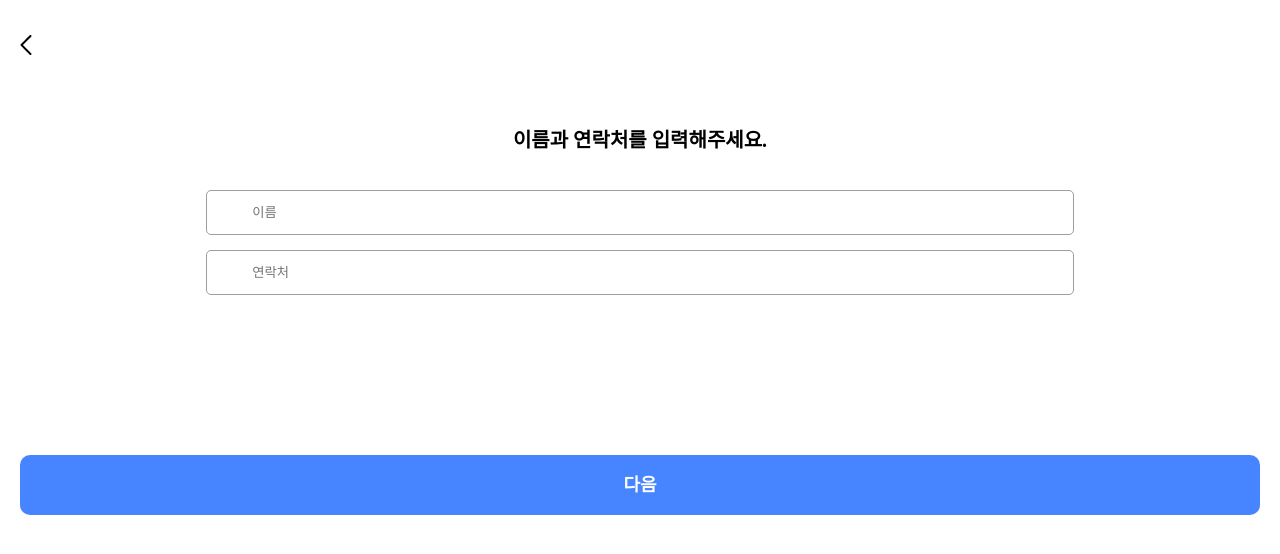
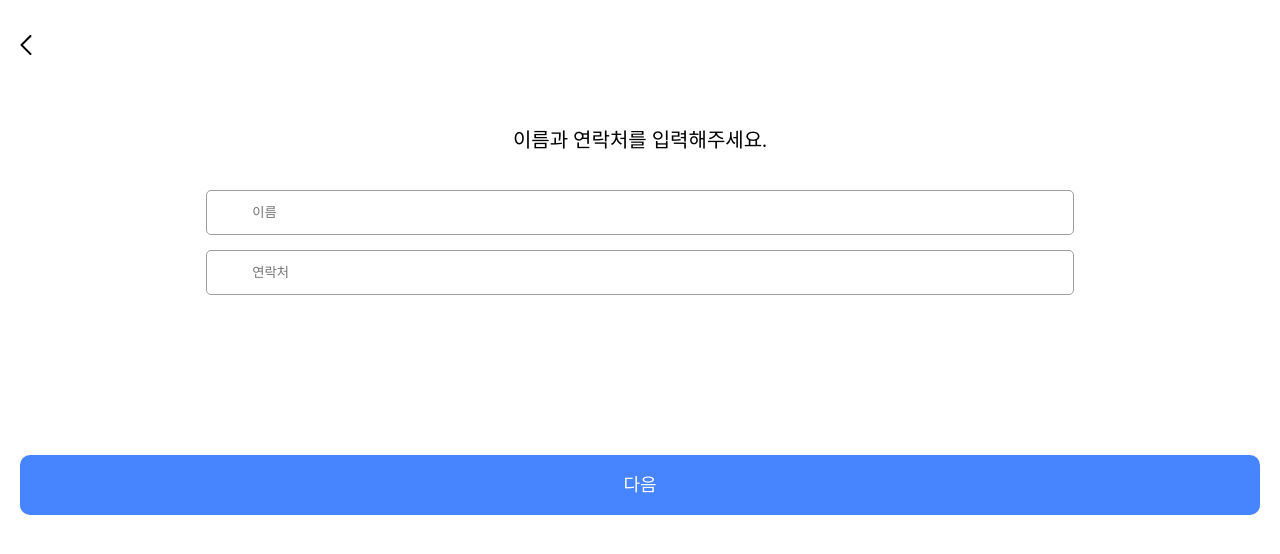
Before and after one commit to KEBBootCamp/Frontend, a React (Vite) app: page /sign-up-1 in a window 1280 px wide. Shown: the top 554 px of the page. Built offline with nearby package versions, Linux system fonts and the light colour scheme.

Commit message:
font-fix: 폰트 설정 후 font-weight 수정

```diff
--- a/src/components/Common/MypageHeader.jsx
+++ b/src/components/Common/MypageHeader.jsx
@@ -29,6 +29,5 @@ const MypageHeaderBox = styled.div`
     align-items: center;
     margin-right: 6rem;
 
-    font-weight: 600;
     font-size: 2rem;
 `;
--- a/src/components/SignUp/SignUp1.jsx
+++ b/src/components/SignUp/SignUp1.jsx
@@ -6,9 +6,9 @@ import { useNavigate } from "react-router-dom";
 function SignUp1() {
     const navigate = useNavigate();
 
-    // const handleClickNextBtn = () => {
-    //     navigate("/sign-up-2");
-    // };
+    const handleClickNextBtn = () => {
+        navigate("/sign-up-2");
+    };
 
     // const handleClickBackBtn = () => {
     //     navigate("/sign-up-usage");
@@ -30,7 +30,7 @@ function SignUp1() {
                     </TextBoxWrapper>
                 </InputBox>
                 <SelectNextBtnWrapper>
-                    <SelectNextBtn>다음</SelectNextBtn>
+                    <SelectNextBtn onClick={handleClickNextBtn}>다음</SelectNextBtn>
                 </SelectNextBtnWrapper>
             </SignUp1Container>
         </SignUp1Wrapper>
@@ -59,7 +59,6 @@ const SignUp1Question = styled.div`
     margin-top: 3rem;
 
     font-size: 2rem;
-    font-weight: 600;
 `;
 
 const SignUp1Text = styled.div``;
@@ -73,7 +72,7 @@ const SelectNextBtn = styled.button`
     width: 100%;
     height: 6rem;
 
-    font-weight: 600;
+    font-weight: 300;
     font-size: 1.8rem;
 
     margin-top: 10rem;
--- a/src/components/SignUp/SignUpDone.jsx
+++ b/src/components/SignUp/SignUpDone.jsx
@@ -59,7 +59,6 @@ const SignUpDoneTextWrapper = styled.div`
 `;
 
 const SignUpDoneText = styled.div`
-    font-weight: 600;
     font-size: 2.5rem;
 `;
 
@@ -72,7 +71,7 @@ const SelectDoneBtn = styled.button`
     width: 100%;
     height: 6rem;
 
-    font-weight: 600;
+    font-weight: 500;
     font-size: 1.8rem;
 
     margin-top: 10rem;
--- a/src/components/SignUp/SignUpUsage.jsx
+++ b/src/components/SignUp/SignUpUsage.jsx
@@ -56,7 +56,6 @@ const SignUpTextWrapper = styled.div`
     margin-top: 3rem;
 
     font-size: 2rem;
-    font-weight: 600;
 `;
 
 const SignUpText = styled.div``;
@@ -91,7 +90,6 @@ const SelectDoneBtn = styled.button`
     width: 100%;
     height: 6rem;
 
-    font-weight: 600;
     font-size: 1.8rem;
 
     margin-top: 10rem;
```
